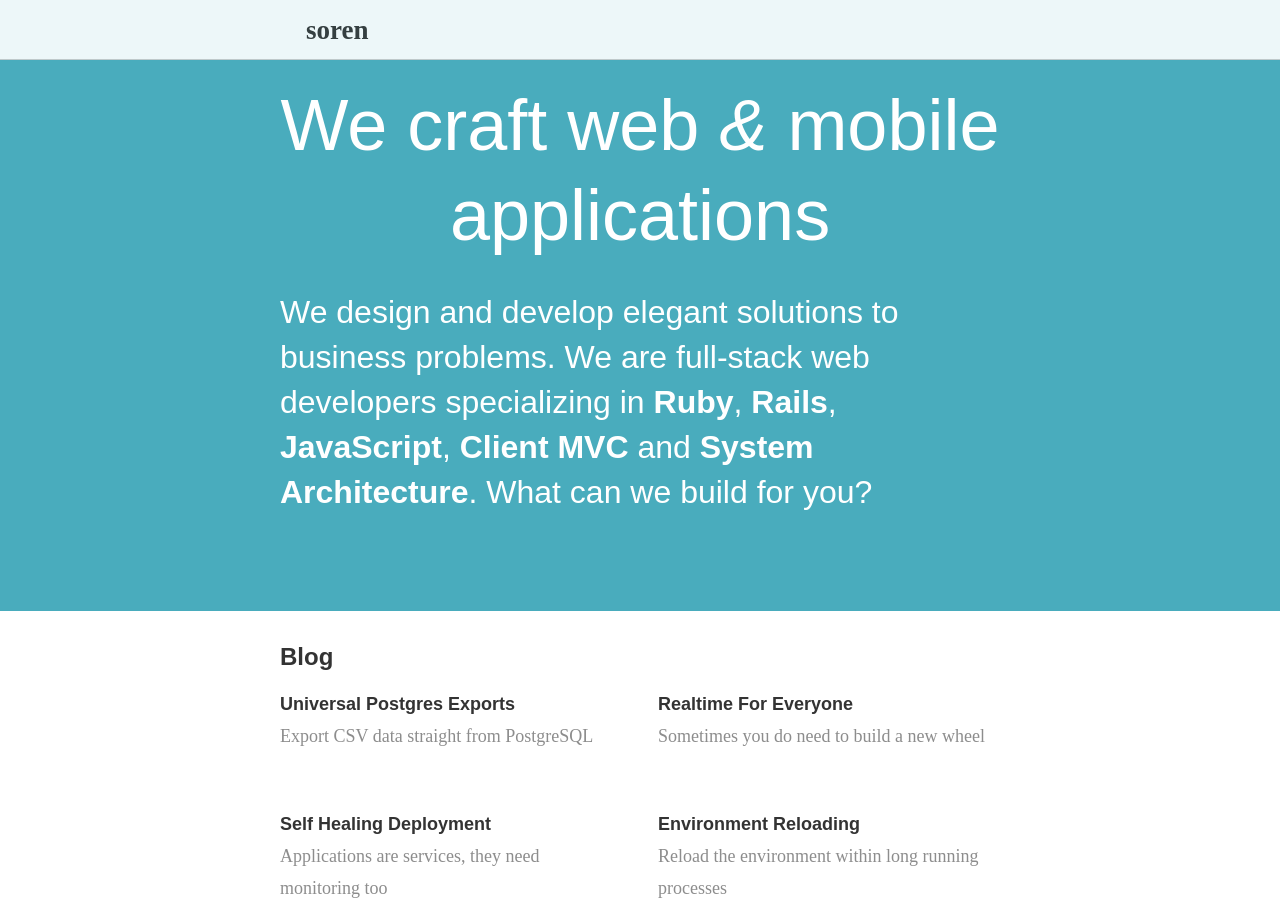
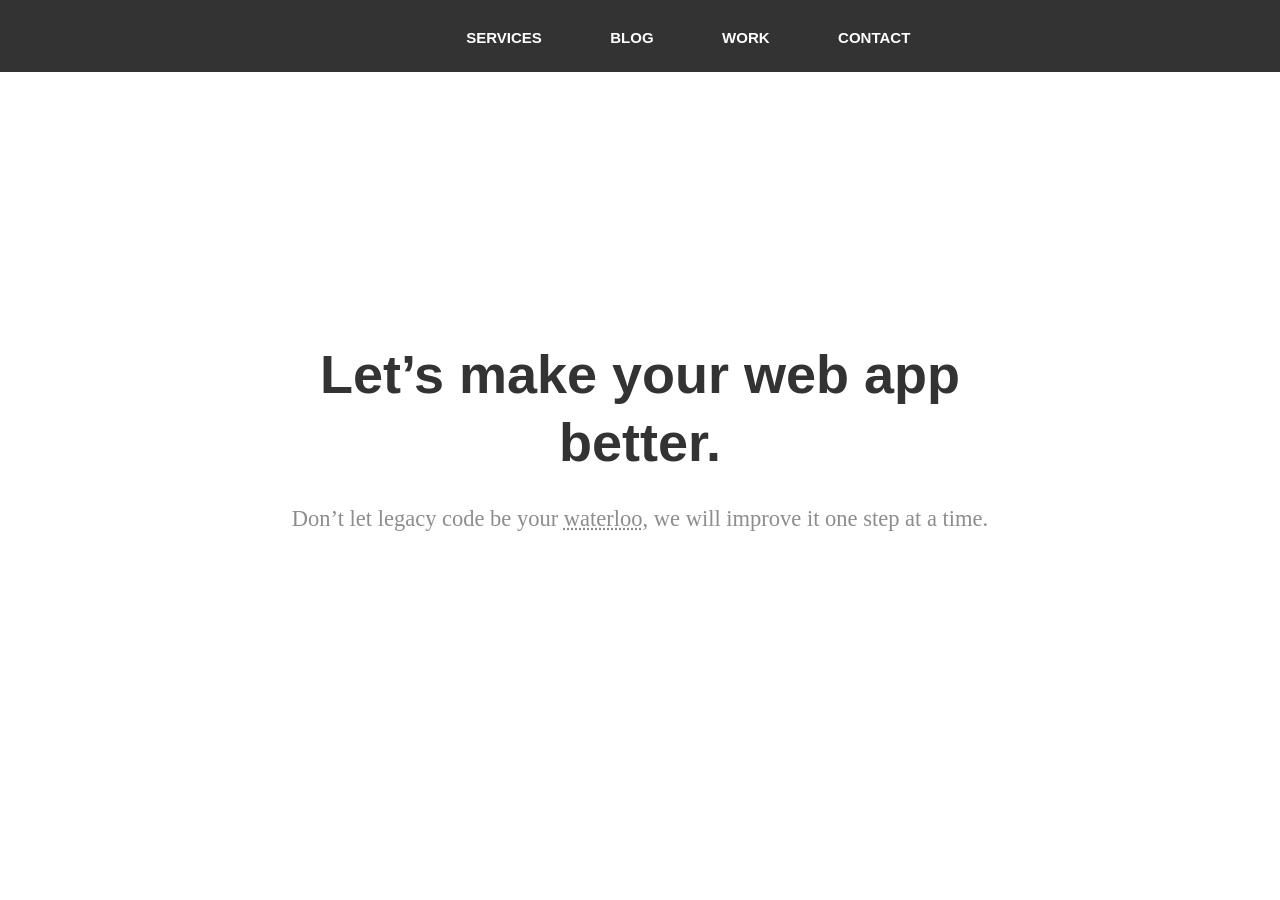
Before and after one commit to sorentwo/soren-website, a Jekyll site: the page built from index.html, in a window 1280 px wide and 900 px high. Built offline with Jekyll 4.4.1, drawn with Linux system fonts in a browser that asks for light colours; Markdown is read by kramdown in place of the engine named in the settings; comment, search, counter and statistics services are not loaded; some of the changed text lies outside the part shown.

Commit message:
Index layout, organization and copy changes

```diff
--- a/_layouts/default.html
+++ b/_layouts/default.html
@@ -20,9 +20,13 @@
 
   <body>
     <header>
-      <div class="wrapper">
-        <a class="logotype" href="/">soren</a>
-      </div>
+      <nav class="wrapper">
+        <a class="logotype" href="/"></a>
+        <a href="#services">Services</a>
+        <a href="/blog">Blog</a>
+        <a href="/work">Work</a>
+        <a href="/contact">Contact</a>
+      </nav>
     </header>
 
     {% if page.summary %}
--- /dev/null
+++ b/_sass/_banner.scss
@@ -0,0 +1,28 @@
+.banner {
+  display: flex;
+  align-items: center;
+  -moz-box-align: center;
+  -moz-box-pack: center;
+  justify-content: center;
+  height: 100vh;
+}
+
+.banner-copy {
+  text-align: center;
+
+  h2 {
+    font-size: 3em;
+    line-height: 1.25em;
+    margin-bottom: 0.5em;
+  }
+
+  b {
+    color: $color-accent;
+    font-style: normal;
+  }
+
+  p {
+    color: $color-light;
+    font-size: 1.25em;
+  }
+}
--- a/_sass/_global.scss
+++ b/_sass/_global.scss
@@ -8,3 +8,9 @@ body {
   color: $color-medium;
   font: 18px/32px 'calluna', serif;
 }
+
+.wrapper {
+  margin: 0 auto;
+  max-width: 720px;
+  overflow: hidden;
+}
--- /dev/null
+++ b/_sass/_header.scss
@@ -0,0 +1,41 @@
+header {
+  background: $color-dark;
+  height: 4em;
+  position: fixed;
+  line-height: 4em;
+  top: 0;
+  left: 0;
+  width: 100%;
+}
+
+nav {
+  text-align: center;
+
+  a {
+    color: $color-white;
+    font-family: $font-family-sans;
+    font-size: 15px;
+    font-weight: 700;
+    margin-right: $grid-unit * 8;
+    text-transform: uppercase;
+    vertical-align: middle;
+
+    &:last-of-type {
+      margin-right: 0;
+    }
+  }
+}
+
+.logotype {
+  color: $color-white;
+  font-size: 2em;
+  font-weight: normal;
+  line-height: 2em;
+  display: inline-block;
+}
+
+.logotype::before {
+  font-family: "icomoon";
+  content: "\e604";
+  display: block;
+}
--- a/_sass/_variables.scss
+++ b/_sass/_variables.scss
@@ -1,3 +1,4 @@
+$color-white:  #ffffff;
 $color-slight: #f9f9f9;
 $color-dark:   #333333;
 $color-medium: #555555;
@@ -6,6 +7,7 @@ $color-soft:   #cccccc;
 $color-accent: #27afc9;
 $color-subacc: #49acbd;
 
+$font-family-sans: 'calluna-sans', sans-serif;
 $font-size-smaller: 16px;
 $font-size-normal: 18px;
 $font-size-midsize: 24px;
--- a/css/styles.scss
+++ b/css/styles.scss
@@ -3,6 +3,8 @@
 
 @import 'variables';
 @import 'global';
+@import 'header';
+@import 'banner';
 @import 'code';
 @import 'fonts';
 @import 'pygments';
@@ -10,49 +12,6 @@
 @import 'type';
 
 // Structure ------------------------------------------------------------------
-
-header {
-  background: #fff;
-  border-bottom: 1px solid $color-soft;
-  height: 60px;
-  opacity: 0.9;
-  position: fixed;
-  line-height: 60px;
-  top: 0;
-  left: 0;
-  width: 100%;
-}
-
-.logotype {
-  color: $color-dark;
-  font-size: 27px;
-  font-weight: 600;
-}
-
-.logotype:before {
-  font-family: "icomoon";
-  content: "\e604";
-  display: block;
-  float: left;
-  margin-right: 5px;
-
-  transform-origin: 16px 0;
-
-  -webkit-transition: all 0.5s ease;
-     -moz-transition: all 0.5s ease;
-          transition: all 0.5s ease;
-}
-
-.logotype:hover:before {
-  color: $color-accent;
-  transform: rotateY(360deg);
-}
-
-.wrapper {
-  margin: 0 auto;
-  max-width: 720px;
-  overflow: hidden;
-}
 
 .home-sub {
   padding: 30px 0 0;
@@ -134,29 +93,6 @@ footer {
 }
 
 // Index ----------------------------------------------------------------------
-
-.home-primary {
-  background: $color-subacc;
-  color: #fff;
-  padding: ($grid-unit * 10) ($grid-unit * 2);
-}
-
-.home-sub.team {
-  border-top: 1px solid lighten($color-soft, 10%);
-}
-
-.tagline {
-  color: inherit;
-  font-size: 72px;
-  font-weight: 200;
-  line-height: 90px;
-  margin-bottom: 30px;
-  text-align: center;
-}
-
-.tagline em {
-  @extend .fancy;
-}
 
 .intro {
   color: inherit;
--- a/index.html
+++ b/index.html
@@ -3,32 +3,17 @@ layout: default
 title: Soren
 ---
 
-<div class="home-primary">
-  <div class="wrapper">
-    <h1 class="tagline">
-      We craft web <em>&amp;</em> mobile applications
-    </h1>
+<section class="banner">
+  <div class="wrapper banner-copy">
+    <h2>
+      Let&#8217;s make your web app better.
+    </h2>
 
-    <h2 class="intro">
-      We design and develop elegant solutions to business problems. We are
-      full-stack web developers specializing in <b>Ruby</b>, <b>Rails</b>,
-      <b>JavaScript</b>, <b>Client MVC</b> and <b>System Architecture</b>. What
-      can we build for you?
-    </h2>
+    <p>
+      Don&#8217;t let legacy code be your <abbr title="ultimate defeat">waterloo</abbr>, we will improve it one step at a time.
+    </p>
   </div>
-</div>
-
-<div class="home-sub wrapper blog">
-  <h2>Blog</h2>
-  <div class="blog-listing">
-    {% for post in site.posts %}
-    <a class="blog-entry" href="{{post.url}}">
-      <h3>{{post.title}}</h3>
-      <p>{{post.summary}}</p>
-    </a>
-    {% endfor %}
-  </div>
-</div>
+</section>
 
 <div class="home-sub team">
   <div class="wrapper">
```
Also changed, not shown: blog/index.html (added, +16 -0 lines).
